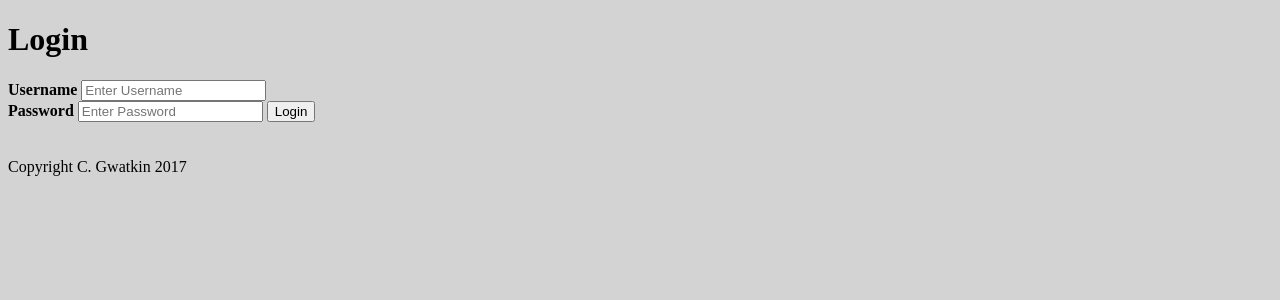
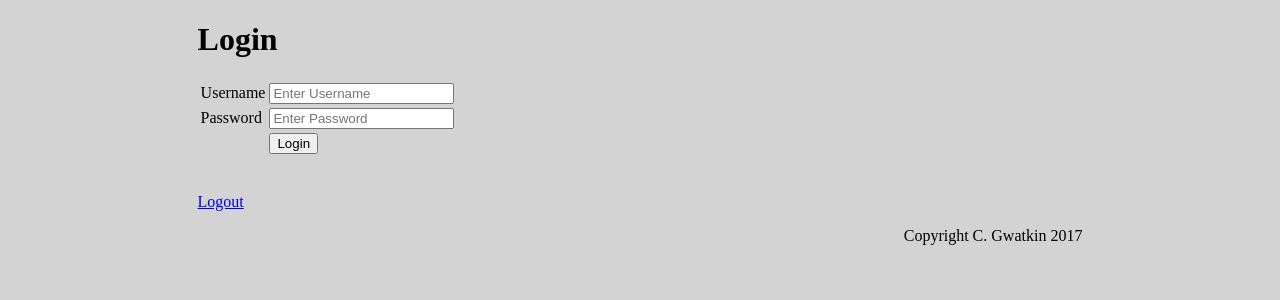
Before and after one commit to CaiGwatkin/PHP_MVCBankingSystem, a PHP site: page /src/templates/accountLogin.phtml in a window 1280 px wide. Shown: the top 300 px of the page. Run offline with PHP 8.4, Linux system fonts and the light colour scheme.

Commit message:
Beautify html

```diff
--- a/web/src/templates/accountLoggedIn.phtml
+++ b/web/src/templates/accountLoggedIn.phtml
@@ -5,7 +5,6 @@
 <p>Welcome <?= $username ?>!</p>
 
 <a href=<?= $linkTo('accountList');//TODO change to my accounts page ?>>View accounts.</a>
-<a href=<?= $linkTo('accountLogout'); ?>>Logout</a>
 
 <br>
 <!---------- Body ends -------------------->
--- a/web/src/templates/accountLogin.phtml
+++ b/web/src/templates/accountLogin.phtml
@@ -2,15 +2,20 @@
 <!---------- Body starts --------------->
 <h1>Login</h1>
 <form method="POST">
-    <label><b>Username</b></label>
-    <input type="text" placeholder="Enter Username" name="username" required>
-
-    <br>
-
-    <label><b>Password</b></label>
-    <input type="password" placeholder="Enter Password" name="password" required>
-
-    <button type="submit" name="login">Login</button>
+    <table>
+        <tr>
+            <td><label>Username</label></td>
+            <td><input placeholder="Enter Username" name="username" required></td>
+        </tr>
+        <tr>
+            <td><label>Password</label></td>
+            <td><input type="password" placeholder="Enter Password" name="password" required></td>
+        </tr>
+        <tr>
+            <td></td>
+            <td><button name="login">Login</button></td>
+        </tr>
+    </table>
 </form>
 
 <br>
--- a/web/src/templates/footer.phtml
+++ b/web/src/templates/footer.phtml
@@ -1,6 +1,9 @@
 <!---------- Foooter starts --------------->
 <br>
-Copyright C. Gwatkin 2017
+<a href='/account/logout'>Logout</a>
+<br>
+<p class="copyright">Copyright C. Gwatkin 2017</p>
+</div>
 </body>
 </html>
 <!---------- Foooter ends --------------->
--- a/web/src/templates/header.phtml
+++ b/web/src/templates/header.phtml
@@ -7,4 +7,5 @@
     <link rel="stylesheet" type="text/css" href="/static/styles/site.css">
 </head>
 <body>
+    <div class="container">
 <!---------- Header ends --------------->
--- a/web/static/styles/site.css
+++ b/web/static/styles/site.css
@@ -2,3 +2,13 @@
 body {
     background-color: lightgrey;
 }
+
+.copyright {
+    text-align: right;
+}
+
+.container {
+    width: 70%;
+    margin-right: 15%;
+    margin-left: 15%;
+}
```
